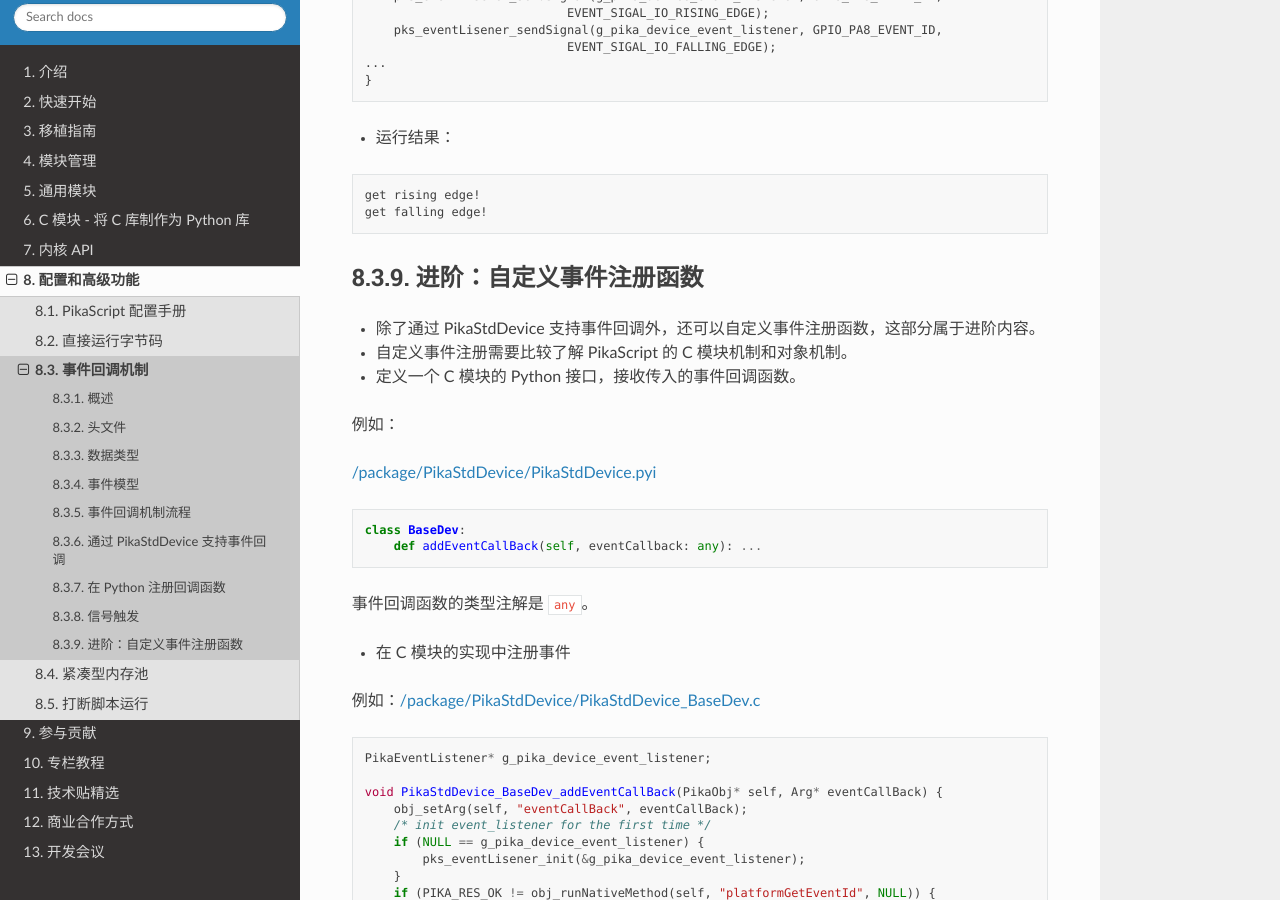
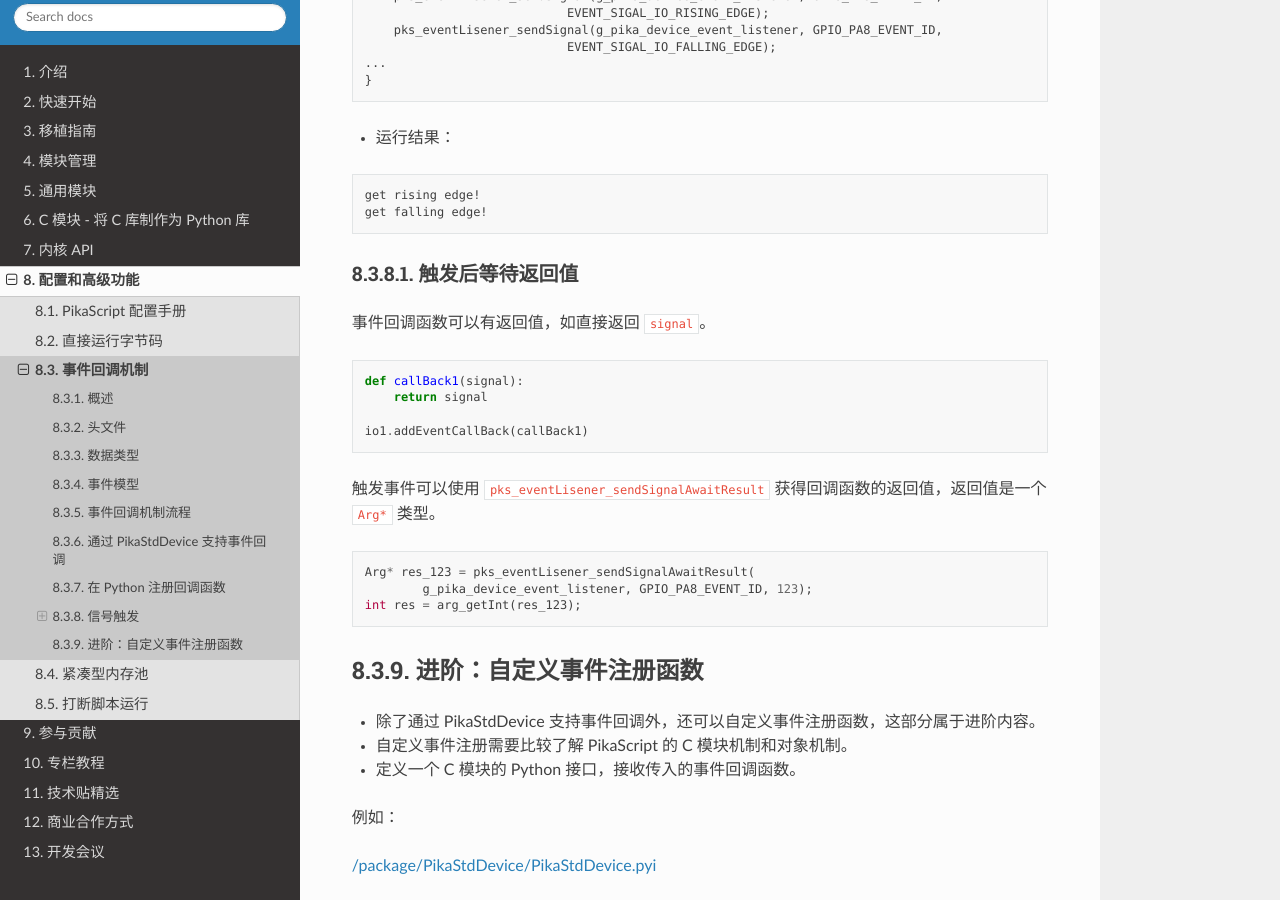
Before and after one commit to pikasTech/pikadoc, a Sphinx documentation site: the page built from docs/source/coreapi_event.md, in a window 1280 px wide and 900 px high, scrolled down 3933 px. Built offline with Sphinx 7.4.7 and the Read the Docs theme 2.0.0, drawn with Linux system fonts in a browser that asks for light colours.

Commit message:
Update coreapi_event.md

````diff
--- a/docs/source/coreapi_event.md
+++ b/docs/source/coreapi_event.md
@@ -158,7 +158,24 @@ get rising edge!
 get falling edge!
 ```
 
+### 触发后等待返回值
 
+事件回调函数可以有返回值，如直接返回 `signal`。
+
+``` Python
+def callBack1(signal):
+    return signal
+
+io1.addEventCallBack(callBack1)
+```
+
+触发事件可以使用 `pks_eventLisener_sendSignalAwaitResult` 获得回调函数的返回值，返回值是一个 `Arg*` 类型。
+
+``` C
+Arg* res_123 = pks_eventLisener_sendSignalAwaitResult(
+        g_pika_device_event_listener, GPIO_PA8_EVENT_ID, 123);
+int res = arg_getInt(res_123);
+```
 
 ## 进阶：自定义事件注册函数
 
````
